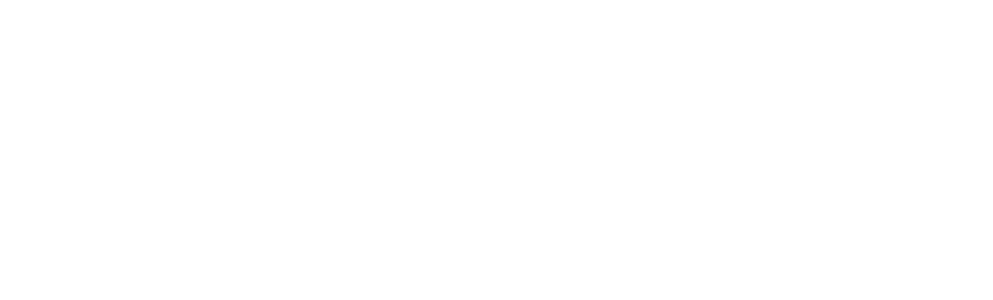
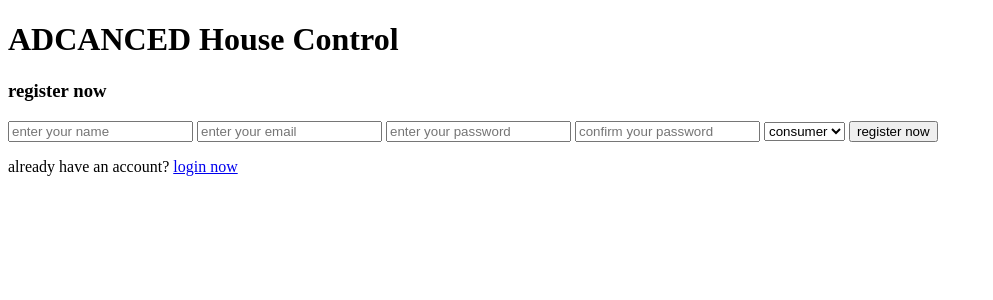
Before and after one commit to ulasiyorum/BUHomeSystems, a PHP site: page /advanced_register.php in a window 1280 px wide. Before the commit the part shown is empty. Shown: the top 300 px of the page, without its empty margins (0-993 px from the left). Run offline with PHP 8.4, Linux system fonts and the light colour scheme.

Commit message:
advanced registration form coded as free_register

```diff
--- a/register-packages/advanced_register.php
+++ b/register-packages/advanced_register.php
@@ -5,8 +5,38 @@
     <meta http-equiv="X-UA-Compatible" content="IE=edge">
     <meta name="viewport" content="width=device-width, initial-scale=1.0">
     <title>Advanced_Register</title>
+
 </head>
 <body>
+    <div class="form-container p-2">
+
+   <form action="" method="post">
+   <div class="text-center">
+      <h1 class="mb-3 ">ADCANCED <span class="btn btn-primary opacity-75 pe-none">House Control</span></h1>
+      <h3>register now</h3>
+    </div>
+
+      <?php
+         if(isset($error)){
+            foreach($error as $error){
+               echo '<span class="error-msg">'.$error.'</span>';
+            };
+         }
+         ?>
+         <input type="text" name="name" required placeholder="enter your name">
+         <input type="email" name="email" required placeholder="enter your email">
+         <input type="password" name="password" required placeholder="enter your password">
+         <input type="password" name="cpassword" required placeholder="confirm your password">
+         <select name="user_type">
+            <option value="consumer">consumer</option>
+            <option value="producer">producer</option>
+         </select>
+         <input type="submit" name="submit" value="register now" class="form-btn">
+         <p>already have an account? <a href="login_form.php">login now</a></p>
+      </form>
+
+      </div>
+
 
 </body>
 </html>
```
